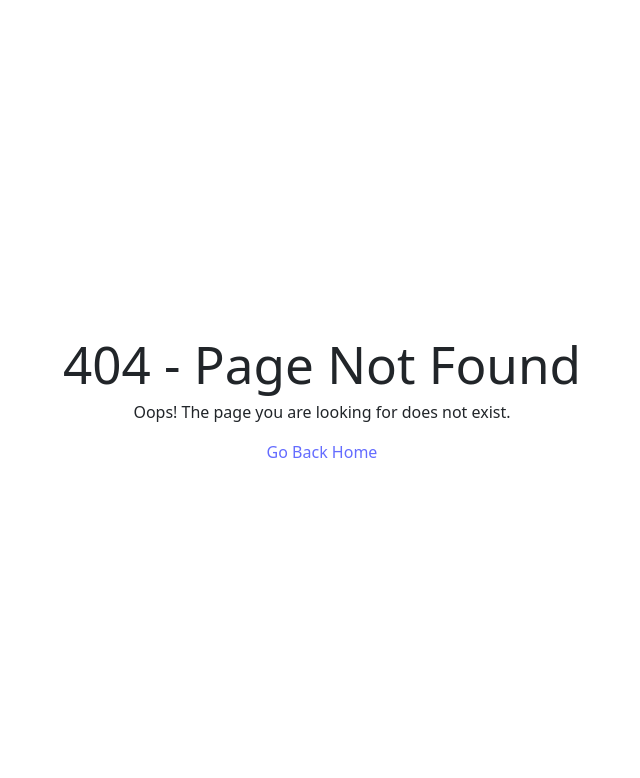
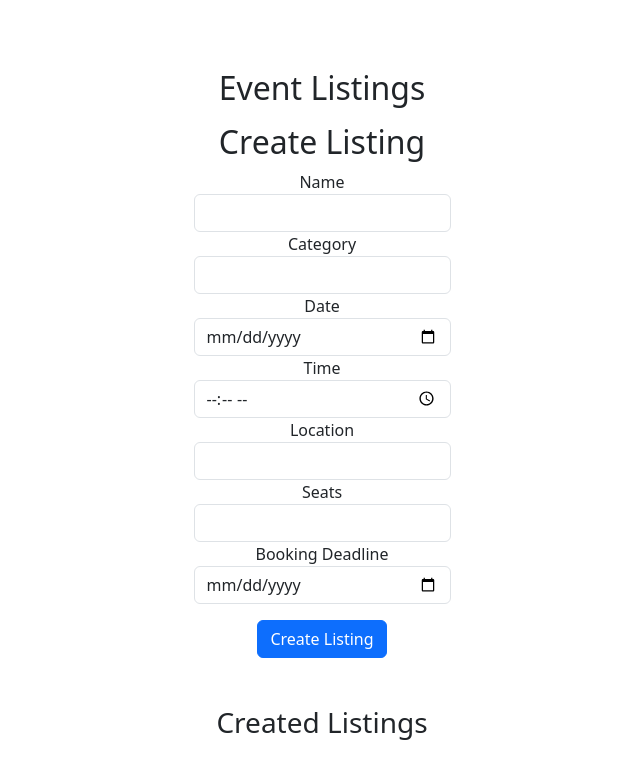
Before and after one commit to shivangi168/Redux, a React (Vite) app: page /listing in a window 1280 px wide. Before the commit this address had no page. Shown: the top 778 px of the page, without its empty margins (318-958 px from the left). Built offline with nearby package versions, Linux system fonts and the light colour scheme.

Commit message:
Listing and create listing form

```diff
--- a/src/App.jsx
+++ b/src/App.jsx
@@ -13,6 +13,8 @@ import Login from "./pages/Login";
 import Dashboard from "./pages/Dashboard";
 import "./App.css";
 import ReactQuery from "./pages/ReactQuery";
+import ListingList from './pages/ListingList';
+
 
 const queryClient = new QueryClient();
 
@@ -36,6 +38,7 @@ const AuthWrapper = () => {
       {user && <Header />}
       <Routes>
         <Route path="/login" element={<Login />} />
+        <Route path="/listing" element={<ListingList />} />
         <Route path="/" element={user ? <Dashboard /> : <Navigate to="/login" />} />
         <Route path="/dashboard" element={user ? <Dashboard /> : <Navigate to="/login" />} />
         <Route path="*" element={<NoPageFound />} />
--- a/src/pages/Dashboard.jsx
+++ b/src/pages/Dashboard.jsx
@@ -1,5 +1,7 @@
 import React ,{useContext } from "react";
 import { AuthContext } from "../components/AuthContext";
+import { Link } from "react-router-dom";
+
 
 
 const  Dashboard = () => {
@@ -13,6 +15,10 @@ const  Dashboard = () => {
         <li className="list-group-item">Username: {user}</li>
         <li className="list-group-item">Email: {user}@example.com</li>
         <li className="list-group-item">Role: User</li>
+        <li className="list-group-item">
+        <Link to="/listing">Container</Link>
+          go to listing</li>
+
       </ul>
       <button className="btn btn-danger mt-3" onClick={logout}>
         Logout
--- /dev/null
+++ b/src/pages/ListingForm.jsx
@@ -0,0 +1,139 @@
+import React, { useState } from 'react';
+
+const ListingForm = ({ listing, onSave, onDelete }) => {
+  const [formData, setFormData] = useState(listing || {
+    name: '',
+    category: '',
+    date: '',
+    time: '',
+    location: '',
+    seats: '',
+    bookingDeadline: ''
+  });
+
+  const handleChange = (e) => {
+    const { name, value } = e.target;
+    setFormData((prev) => ({ ...prev, [name]: value }));
+  };
+
+  const handleSubmit = (e) => {
+    e.preventDefault();
+    if (listing) {
+      onSave(formData);
+    } else {
+      onSave(formData);
+    }
+  };
+
+  const handleDelete = () => {
+    if (listing) {
+      onDelete(listing.id);
+    }
+  };
+
+  return (
+    <div className="container mt-3">
+      <h2>{listing ? 'Edit Listing' : 'Create Listing'}</h2>
+      <form onSubmit={handleSubmit}>
+        <div className="form-group">
+          <label htmlFor="name">Name</label>
+          <input
+            type="text"
+            className="form-control"
+            id="name"
+            name="name"
+            value={formData.name}
+            onChange={handleChange}
+            required
+          />
+        </div>
+        <div className="form-group">
+          <label htmlFor="category">Category</label>
+          <input
+            type="text"
+            className="form-control"
+            id="category"
+            name="category"
+            value={formData.category}
+            onChange={handleChange}
+            required
+          />
+        </div>
+        <div className="form-group">
+          <label htmlFor="date">Date</label>
+          <input
+            type="date"
+            className="form-control"
+            id="date"
+            name="date"
+            value={formData.date}
+            onChange={handleChange}
+            required
+          />
+        </div>
+        <div className="form-group">
+          <label htmlFor="time">Time</label>
+          <input
+            type="time"
+            className="form-control"
+            id="time"
+            name="time"
+            value={formData.time}
+            onChange={handleChange}
+            required
+          />
+        </div>
+        <div className="form-group">
+          <label htmlFor="location">Location</label>
+          <input
+            type="text"
+            className="form-control"
+            id="location"
+            name="location"
+            value={formData.location}
+            onChange={handleChange}
+            required
+          />
+        </div>
+        <div className="form-group">
+          <label htmlFor="seats">Seats</label>
+          <input
+            type="number"
+            className="form-control"
+            id="seats"
+            name="seats"
+            value={formData.seats}
+            onChange={handleChange}
+            required
+          />
+        </div>
+        <div className="form-group">
+          <label htmlFor="bookingDeadline">Booking Deadline</label>
+          <input
+            type="date"
+            className="form-control"
+            id="bookingDeadline"
+            name="bookingDeadline"
+            value={formData.bookingDeadline}
+            onChange={handleChange}
+            required
+          />
+        </div>
+        <button type="submit" className="btn btn-primary mt-3">
+          {listing ? 'Update Listing' : 'Create Listing'}
+        </button>
+        {listing && (
+          <button
+            type="button"
+            className="btn btn-danger mt-3 ml-3"
+            onClick={handleDelete}
+          >
+            Delete Listing
+          </button>
+        )}
+      </form>
+    </div>
+  );
+};
+
+export default ListingForm;
--- /dev/null
+++ b/src/pages/ListingList.jsx
@@ -0,0 +1,58 @@
+import React, { useState } from 'react';
+import ListingForm from './ListingForm';
+
+const ListingList = () => {
+  const [listings, setListings] = useState([]);
+  const [editing, setEditing] = useState(null);
+
+  const handleCreate = (newListing) => {
+    setListings([...listings, { ...newListing, id: Date.now() }]);
+  };
+
+  const handleUpdate = (updatedListing) => {
+    setListings(listings.map((listing) =>
+      listing.id === updatedListing.id ? updatedListing : listing
+    ));
+    setEditing(null);
+  };
+
+  const handleDelete = (id) => {
+    setListings(listings.filter((listing) => listing.id !== id));
+  };
+
+  return (
+    <div className="container mt-3">
+      <h2>Event Listings</h2>
+      <ListingForm
+        listing={editing}
+        onSave={editing ? handleUpdate : handleCreate}
+        onDelete={handleDelete}
+      />
+      <div className="mt-5">
+        <h3>Created Listings</h3>
+        <ul className="list-group">
+          {listings.map((listing) => (
+            <li key={listing.id} className="list-group-item">
+              <h5>{listing.name}</h5>
+              <p>Category: {listing.category}</p>
+              <button
+                className="btn btn-warning"
+                onClick={() => setEditing(listing)}
+              >
+                Edit
+              </button>
+              <button
+                className="btn btn-danger ml-2"
+                onClick={() => handleDelete(listing.id)}
+              >
+                Delete
+              </button>
+            </li>
+          ))}
+        </ul>
+      </div>
+    </div>
+  );
+};
+
+export default ListingList;
```
